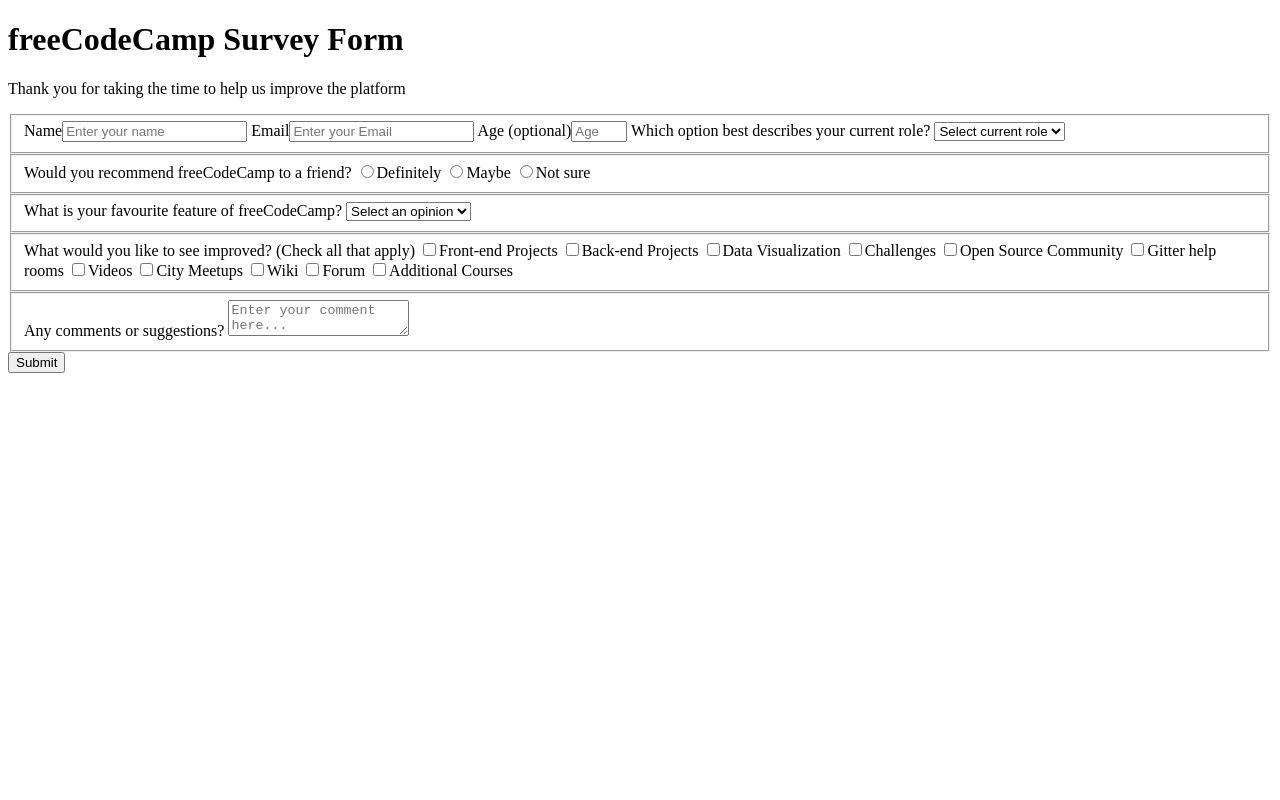
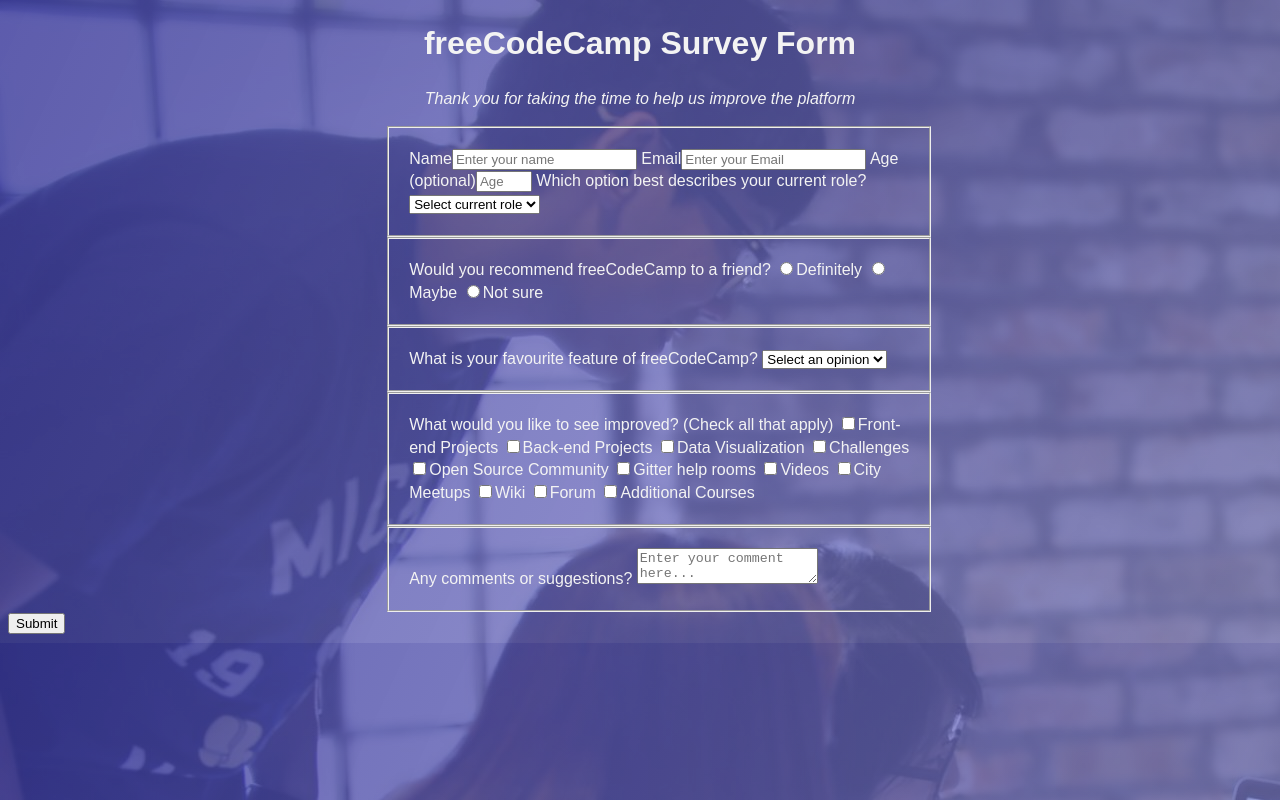
Before and after one commit to LuckySikolia/FCC-FrontEnd, a plain HTML site: page surveyForm/index.html in a window 1280 px wide. Drawn offline with Linux system fonts and the light colour scheme.

Commit message:
try to center the form content

```diff
--- a/surveyForm/index.html
+++ b/surveyForm/index.html
@@ -8,8 +8,11 @@
     </head>
 
     <body>
-        <h1 id="title">freeCodeCamp Survey Form</h1>
-        <p id="description">Thank you for taking the time to help us improve the platform</p>
+        <div>
+            <header class="header">
+                <h1 id="title" class="text-center">freeCodeCamp Survey Form</h1>
+                <p id="description" class="description text-center">Thank you for taking the time to help us improve the platform</p>
+            </header>
 
             <form id="survey-form">
                 <fieldset>
@@ -70,5 +73,6 @@
                 <input type="submit" id="submit">
 
             </form>
+        </div>
     </body>
 </html>
--- a/surveyForm/styles.css
+++ b/surveyForm/styles.css
@@ -0,0 +1,32 @@
+body {
+    background-image:linear-gradient(115deg, rgba(58, 58, 158, 0.8), rgba(136, 136, 206, 0.7)),
+    url(resources/survey-form-background.jpeg);
+    font-family: 'Poppins', sans-serif;
+    font-size: 1rem;
+    font-weight: 400;
+    line-height: 1.4;
+    color: #f3f3f3;
+}
+
+.text-center {
+    text-align: center;
+}
+
+.description {
+    font-style: italic;
+    font-weight: 200;
+    text-shadow: 1px, 1px, 1px rgba(0, 0, 0, 0.4);
+}
+
+fieldset{
+    margin: 0 -45% 0 30%;
+    width: 500px;
+    padding: 20px;
+
+    /* position: absolute;
+    left: 50%;
+    right: 50%;
+    margin-left: -50%;
+    margin-right: -50%;
+    padding: 20px; */
+}
```
Also changed, not shown: surveyForm/resources/survey-form-background.jpeg (added). Lines whose indentation alone changed are shown as unchanged.
